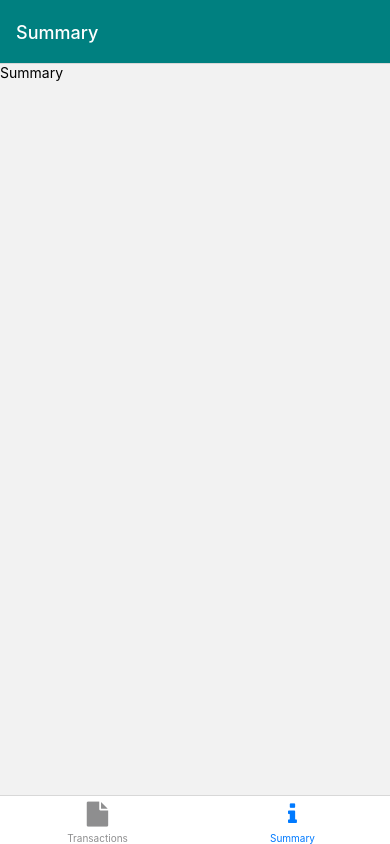
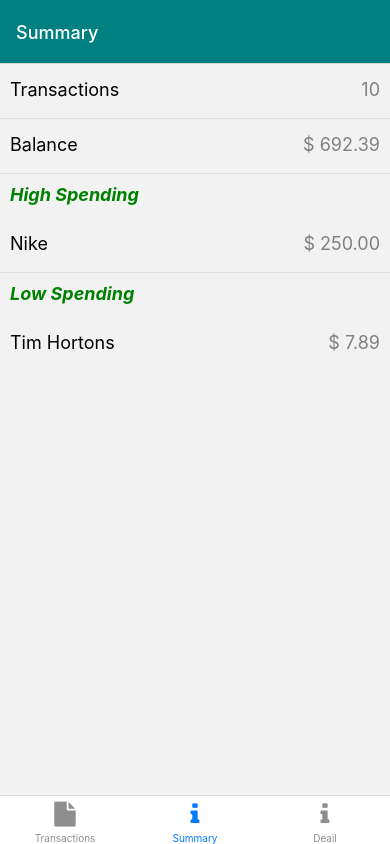
Before and after one commit to YoungtaekSong/INFO6132-LAB-03, a React Native app: screen /Summary in a window 390 px wide. Built offline with nearby package versions, Linux system fonts and the light colour scheme.

Commit message:
- Implement Summary page

```diff
--- a/App.js
+++ b/App.js
@@ -16,7 +16,6 @@ const Tab = createBottomTabNavigator();
 
 export default function App() {
 
-  const [transactionSummary, setTransactionSummary] = useState({})
   const [transactions, setTransactions] = useState(
     [
       { id: uuid(), name: 'Starbucks', date: 'Mar 14, 2024', street: 'North York', province: 'ON', amount: 12.00 },
@@ -31,9 +30,6 @@ export default function App() {
       { id: uuid(), name: 'Cineplex', date: 'Mar 14, 2024', street: 'North York', province: 'ON', amount: 42.50 },
     ]
   );
-
-  const handleSummary = () => {
-  }
 
   return (
     <NavigationContainer>
@@ -71,9 +67,27 @@ export default function App() {
             )
           }}>
             {(props) => (
-              <Summary {...props} />
+              <Summary {...props} transactions={transactions} />
             )}
           </Tab.Screen>
+
+          {/* Detail */}
+          <Tab.Screen name='Detail' options={{
+            headerShown: true,
+            title: 'Deail',
+            headerTintColor: '#fff',
+            headerStyle: {
+              backgroundColor: '#008080'
+            },
+            tabBarIcon: ({ color, size }) => (
+              <FontAwesome name='info' size={size} color={color} />
+            )
+          }}>
+            {(props) => (
+              <Summary {...props} transactions={transactions} />
+            )}
+          </Tab.Screen>
+
         </Tab.Navigator>
       </View>
     </NavigationContainer >
--- a/componenets/Summary.js
+++ b/componenets/Summary.js
@@ -1,14 +1,107 @@
+import { useState } from 'react';
 import {
+    FlatList,
+    StyleSheet,
     Text,
     View
-} from 'react-native'
+} from 'react-native';
+
 
 export default function Summary(props) {
+
+    const handleCalcSummary = () => {
+
+        var LowSpendingStore = props.transactions[0].name
+        var LowSpendingAmount = props.transactions[0].amount
+        var HighSpendingStore = props.transactions[0].name
+        var HighSpendingAmount = props.transactions[0].amount
+        var TransactionsCount = 0
+        var TransactionsBalance = 0
+
+        props.transactions.map((transaction) => {
+            if (HighSpendingAmount < transaction.amount) {
+                HighSpendingAmount = transaction.amount
+                HighSpendingStore = transaction.name
+            }
+
+            if (LowSpendingAmount > transaction.amount) {
+                LowSpendingAmount = transaction.amount
+                LowSpendingStore = transaction.name
+            }
+
+            TransactionsCount += 1
+            TransactionsBalance += transaction.amount
+        })
+
+        return [
+            { title: 'Transactions', count: TransactionsCount },
+            { title: 'Balance', amount: TransactionsBalance },
+            { title: HighSpendingStore, amount: HighSpendingAmount, subTitle: 'High Spending' },
+            { title: LowSpendingStore, amount: LowSpendingAmount, subTitle: 'Low Spending' },
+        ]
+    }
+
+    const [transactionSummary, setTransactionSummary] = useState(handleCalcSummary())
+
+    const renderItem = ({ item }) => (
+        <View>
+            {item.subTitle && <Text style={styles.subTitle}>{item.subTitle}</Text>}
+            <View style={styles.renderItem}>
+                <Text style={styles.title}>{item.title}</Text>
+                {
+                    item.amount == undefined
+                        ? <Text style={styles.value}>{item.count}</Text>
+                        : <Text style={styles.value}>$ {item.amount.toFixed(2)}</Text>
+                }
+            </View>
+        </View >
+    );
+
     return (
         <>
             <View>
-                <Text>Summary</Text>
+                <FlatList
+                    data={transactionSummary}
+                    ItemSeparatorComponent={() => <View style={styles.separator} />}
+                    renderItem={renderItem}
+                />
             </View>
         </>
     )
 }
+
+const styles = StyleSheet.create({
+    container: {
+        flex: 1,
+    },
+    title: {
+        padding: 10,
+        fontSize: 18,
+        height: 44,
+    },
+    subTitle: {
+        padding: 10,
+        fontSize: 18,
+        height: 44,
+        fontWeight: 'bold',
+        fontStyle: 'italic',
+        color: 'green'
+    },
+    value: {
+        padding: 10,
+        fontSize: 18,
+        height: 44,
+        color: 'gray'
+    },
+    separator: {
+        backgroundColor: '#e0e0e0',
+        height: 1,
+    },
+    renderItem: {
+        flex: 1,
+        flexDirection: 'row',
+        justifyContent: 'space-between',
+        paddingTop: 5,
+        paddingBottom: 5,
+    },
+});
--- a/componenets/Transactions.js
+++ b/componenets/Transactions.js
@@ -1,3 +1,4 @@
+import { AntDesign } from '@expo/vector-icons';
 import {
     FlatList,
     StyleSheet,
@@ -16,7 +17,9 @@ export default function Transactions(props) {
     const renderItem = ({ item }) => (
         <TouchableOpacity onPress={() => handleItemPress(item)} style={styles.renderItem}>
             <Text style={styles.item}>{item.name}</Text>
-            <Text style={styles.item}>${item.amount.toFixed(2)} &gt;</Text>
+            <Text style={styles.value}>${item.amount.toFixed(2)}
+                <AntDesign name="right" size={18} />
+            </Text>
         </TouchableOpacity>
     );
 
@@ -44,6 +47,12 @@ const styles = StyleSheet.create({
         fontSize: 18,
         height: 44,
     },
+    value: {
+        padding: 10,
+        fontSize: 18,
+        height: 44,
+        color: 'green'
+    },
     separator: {
         backgroundColor: '#e0e0e0',
         height: 1,
@@ -51,6 +60,8 @@ const styles = StyleSheet.create({
     renderItem: {
         flex: 1,
         flexDirection: 'row',
-        justifyContent: 'space-between'
+        justifyContent: 'space-between',
+        paddingTop: 5,
+        paddingBottom: 5,
     },
 });
--- a/package.json
+++ b/package.json
@@ -17,6 +17,7 @@
     "expo": "~51.0.21",
     "expo-status-bar": "~1.12.1",
     "react": "18.2.0",
+    "react-icons": "^5.2.1",
     "react-native": "0.74.3",
     "react-native-gesture-handler": "^2.17.1",
     "react-native-tab-view": "^3.5.2",
```
Also changed, not shown: 1 other file (tests, documents, lock files or other folders).
